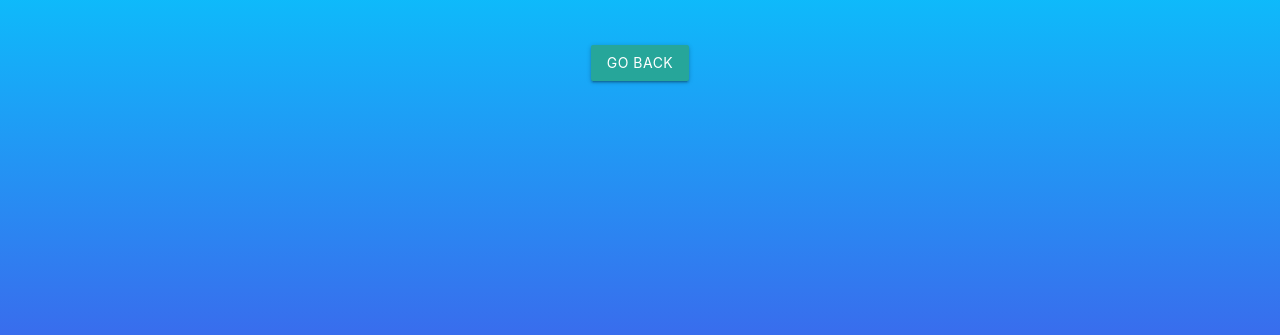
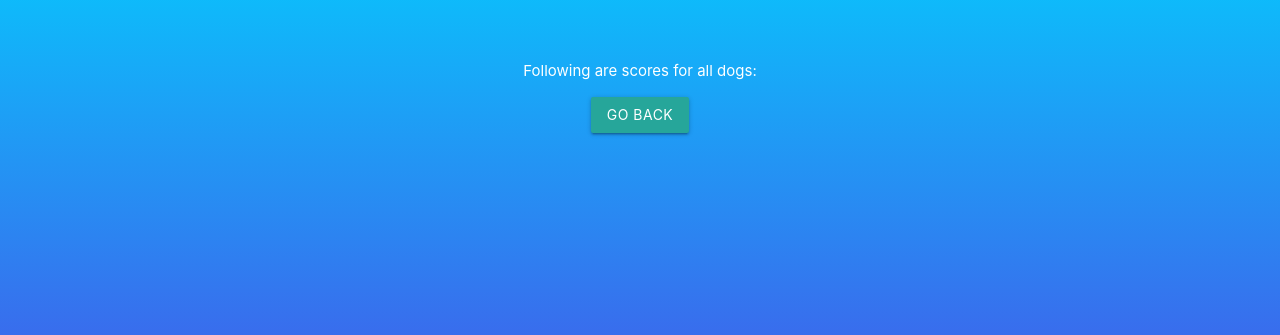
Before and after one commit to sidpremkumar/411-project, a Flask app: template server/templates/user/match.html in a window 1280 px wide. Shown: the part 114-449 px from the top of the page. Run offline with Flask 2, Linux system fonts and the light colour scheme; the template is opened without the code that fills it, so the values that code supplies are empty.

Commit message:
Update html files and display more information when matching a user

```diff
--- a/server/matcher.py
+++ b/server/matcher.py
@@ -58,6 +58,7 @@
         # Keep track of the dog with max similarity
         max_similarity = 0
         max_dog = None
+        all_data = {}
 
         for dog in dogs:
             # Calculate image similarity
@@ -70,12 +71,16 @@
 
             # If this beats our previous max, replace it
             sum_similarity = image_similar + tone_similar
+
+            # Keep track of all data to return to the user
+            all_data[dog] = int(sum_similarity)
+
             if sum_similarity > max_similarity:
                 max_similarity = sum_similarity
                 max_dog = dog
 
         # Return relevant data
-        return max_dog, max_similarity
+        return (max_dog, max_similarity), all_data
 
     def calculate_similarity(self, list_a, list_b):
         """
--- a/server/server.py
+++ b/server/server.py
@@ -144,7 +144,7 @@
         # Update a users data
         try:
             to_insert = db_client.find_one({"username": username})
-            match_ret = matcher.match_data(to_insert)
+            match_ret, all_data = matcher.match_data(to_insert)
             match_ret = (match_ret[0], int(match_ret[1]))
             to_insert['dog_match'] = match_ret
             db_client.update_one({'username': username}, {"$set": to_insert}, upsert=False)
@@ -159,7 +159,8 @@
     # If everything went well return the user the data
     return render_template('user/match.html',
                            data=to_insert,
-                           local_images=LOCAL_DOG_IMAGES)
+                           local_images=LOCAL_DOG_IMAGES,
+                           all_data=all_data,)
 
 
 @app.route("/get_twitter_data", methods=['GET'])
--- a/server/templates/user/image_analysis.html
+++ b/server/templates/user/image_analysis.html
@@ -9,7 +9,7 @@
     <body style="background: rgb(2,0,36);background: linear-gradient(0deg, rgba(2,0,36,1) 0%, rgba(101,28,223,1) 0%, rgba(0,212,255,1) 100%);">
         <div style="text-align: center; vertical-align: middle">
             <h1>The tones of your display picture:</h1>
-            <p>
+            <p style="color:white">
             {% for tone in tones %}
                 {{ tone }}
                 {% if loop.index != loop.length %}
@@ -19,5 +19,6 @@
             </p>
             <a class="waves-effect waves-light btn" href="/login">Go Back</a>
         </div>
+        <br>
     </body>
 </html>
--- a/server/templates/user/match.html
+++ b/server/templates/user/match.html
@@ -13,7 +13,14 @@
             <div style="text-align: center;">
                 <img src="{{local_images[data['dog_match'][0]] }}"/>
             </div>
+            <p style="color:white">Following are scores for all dogs:</p>
+            <ul>
+                {% for dog,sum in all_data.items() %}
+                    <li style="color:white"> {{ dog }}: {{ sum }}</li>
+                {% endfor %}
+            </ul>
             <a class="waves-effect waves-light btn" href="/login">Go Back</a>
         </div>
+        <br>
     </body>
 </html>
--- a/server/templates/user/twitter_analysis.html
+++ b/server/templates/user/twitter_analysis.html
@@ -9,7 +9,7 @@
     <body style="background: rgb(2,0,36);background: linear-gradient(0deg, rgba(2,0,36,1) 0%, rgba(101,28,223,1) 0%, rgba(0,212,255,1) 100%);">
         <div style="text-align: center; vertical-align: middle">
             <h1>The tones of your tweets:</h1>
-            <p>
+            <p style="color:white">
             {% for tone in tones %}
                 {{ tone }}
                 {% if loop.index != loop.length %}
@@ -19,5 +19,6 @@
             </p>
             <a class="waves-effect waves-light btn" href="/login">Go Back</a>
         </div>
+        <br>
     </body>
 </html>
```
Also changed, not shown: server/templates/user/homepage.html (+6 -4 lines).
